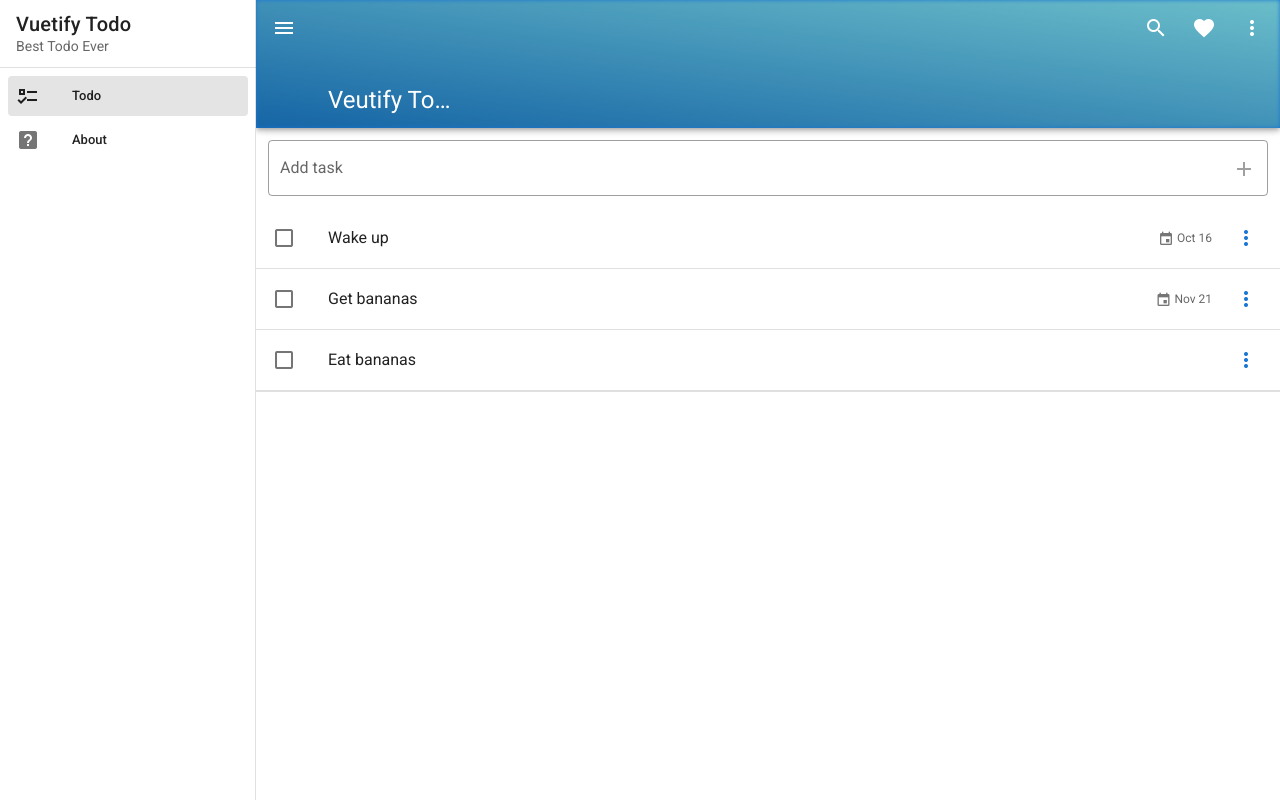
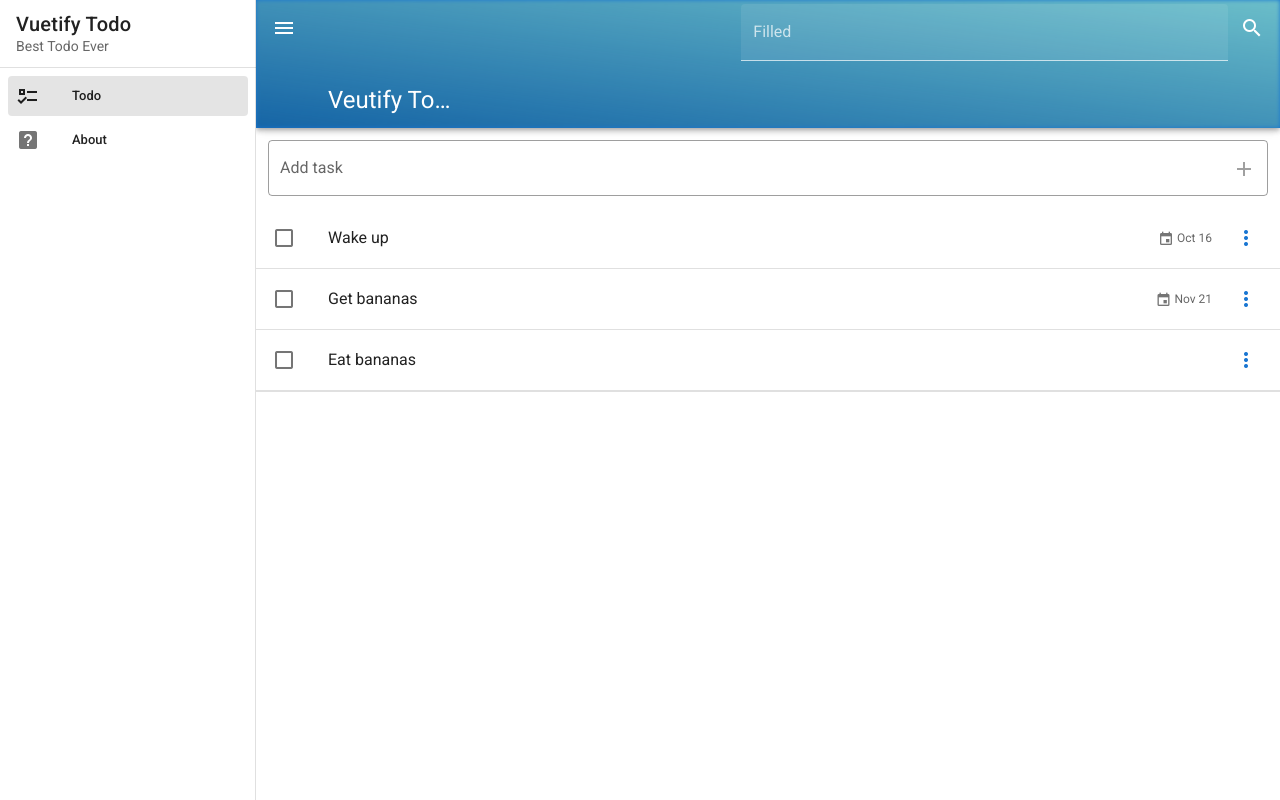
Before and after one commit to yseij/VueJSTodoApp, a Vue app: page / in a window 1280 px wide. Built offline with nearby package versions, Linux system fonts and the light colour scheme.

Commit message:
Voeg het zoekveld toe

```diff
--- a/src/App.vue
+++ b/src/App.vue
@@ -37,27 +37,22 @@
 
       <v-spacer></v-spacer>
 
+      <search />
+
       <v-btn icon>
         <v-icon>mdi-magnify</v-icon>
-      </v-btn>
-
-      <v-btn icon>
-        <v-icon>mdi-heart</v-icon>
-      </v-btn>
-
-      <v-btn icon>
-        <v-icon>mdi-dots-vertical</v-icon>
       </v-btn>
     </v-app-bar>
 
     <v-main>
       <router-view></router-view>
-      <snackbar/>
+      <snackbar />
     </v-main>
   </v-app>
 </template>
 
 <script>
+
 export default {
   data: () => ({
     drawer: null,
@@ -67,7 +62,8 @@ export default {
     ],
   }),
   components: {
-    'snackbar':  require('@/components/Shared/Snackbar.vue').default
-  }
+    snackbar: require("@/components/Shared/Snackbar.vue").default,
+    search: require("@/components/Tools/Search.vue").default,
+  },
 };
 </script>
--- /dev/null
+++ b/src/components/Tools/Search.vue
@@ -0,0 +1,9 @@
+<template>
+  <v-text-field label="Filled" filled></v-text-field>
+</template>
+
+<script>
+export default {};
+</script>
+
+<style></style>
```
